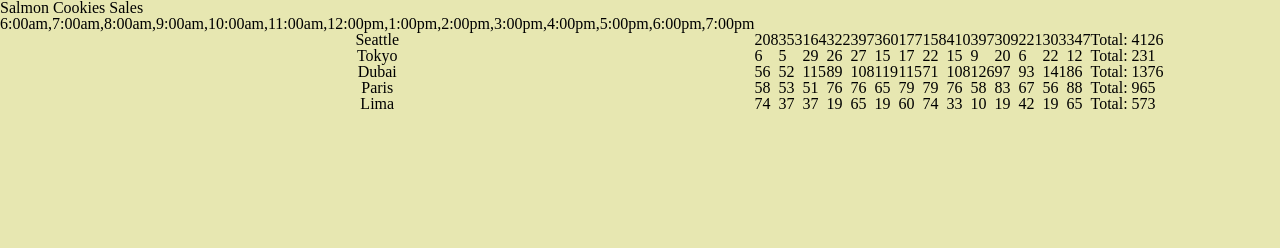
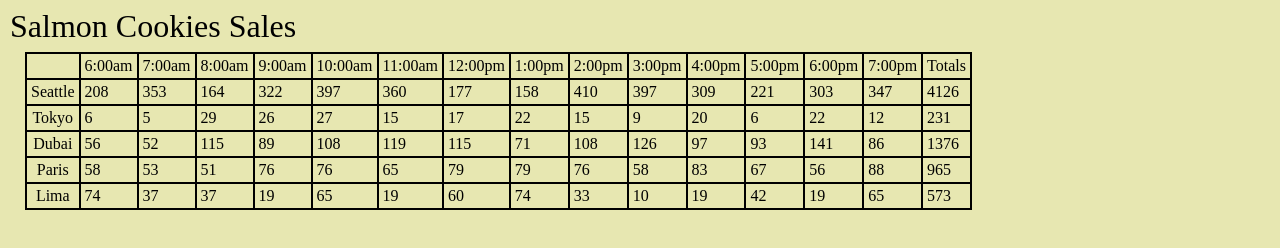
Before and after one commit to mrloulass/cookie-stand, a plain HTML site: page sales.html in a window 1280 px wide. Drawn offline with Linux system fonts and the light colour scheme.

Commit message:
Table all done in JS Updated CSS,HTML

```diff
--- a/css/style.css
+++ b/css/style.css
@@ -1,3 +1,33 @@
+h1 {
+  font-size: xx-large;
+  margin-left:0;
+  padding: 10px;
+}
+
 body {
   background-color: rgb(231, 231, 177);
+  max-width: 960px;
+  max-width: auto;
 }
+img {
+  margin-left: 200px;
+}
+nav {
+  padding: 10px;
+}
+
+p {
+  padding: 10px;
+}
+a {
+  padding: 10px;
+}
+table, th, td, tr{
+  border: 2px solid black;
+  padding: 4px;
+  margin-left: 25px;
+}
+
+li {
+  display: inline;
+}
--- a/js/app.js
+++ b/js/app.js
@@ -1,6 +1,4 @@
 'use strict';
-
-// console.log('Hello World');
 
 // add global variables
 //  - add hours array
@@ -10,12 +8,6 @@ let hours = ['6:00am', '7:00am', '8:00am', '9:00am', '10:00am', '11:00am', '12:0
 let allCookiesStands = [];
 
 let cookieTable = document.getElementById('cookieTable');
-
-let tr = document.createElement('tr');
-cookieTable.appendChild(tr);
-let topHours = document.createElement('td');
-topHours.textContent = hours;
-tr.appendChild(topHours);
 
 // change object literals to constructor object functions
 function Store(name, minimunCustomerHourly, maximumCustomerHourly, avgerageCookiesSoldPerCustomer) {
@@ -31,6 +23,7 @@ function Store(name, minimunCustomerHourly, maximumCustomerHourly, avgerageCooki
 Store.prototype.randomCustomerHourly = function () {
   return Math.floor(Math.random() * (this.maximumCustomerHourly - this.minimunCustomerHourly + 1) + this.minimunCustomerHourly);
 };
+
 Store.prototype.calCookiesSoldHourly = function () {
   for (let i = 0; i < hours.length; i++) {
     let randomCustomer = this.randomCustomerHourly();
@@ -41,6 +34,7 @@ Store.prototype.calCookiesSoldHourly = function () {
 };
 Store.prototype.render = function () {
   this.calCookiesSoldHourly();
+
 
   let tr = document.createElement('tr');
   cookieTable.appendChild(tr);
@@ -55,24 +49,42 @@ Store.prototype.render = function () {
     tr.appendChild(td);
   }
   let td = document.createElement('td');
-  td.textContent = `Total: ${this.dailyStoreTotal}`;
+  td.textContent = `${this.dailyStoreTotal}`;
   tr.appendChild(td);
 };
 
-let seattle = new Store('Seattle', 23, 65, 6.3);
-// console.log(seattle);
-let tokyo = new Store('Tokyo', 3, 24, 1.2);
-let dubai = new Store('Dubai', 11, 38, 3.7);
-let paris = new Store('Paris', 20, 38, 2.3);
-let lima = new Store('Lima', 2, 16, 4.6);
 
-function renderAll(){
+
+new Store('Seattle', 23, 65, 6.3);
+new Store('Tokyo', 3, 24, 1.2);
+new Store('Dubai', 11, 38, 3.7);
+new Store('Paris', 20, 38, 2.3);
+new Store('Lima', 2, 16, 4.6);
+
+function renderAll() {
   // use a for loop
-  for (let i = 0; i < allCookiesStands.length; i++){
+  for (let i = 0; i < allCookiesStands.length; i++) {
     allCookiesStands[i].render();
   }
+
 }
+function renderOne() {
+  let header = document.createElement('thead');
+  cookieTable.appendChild(header);
+  let th = document.createElement('th');
+  header.appendChild(th);
+  for (let i = 0; i < hours.length; i++) {
+    let th = document.createElement('th');
+    th.textContent = hours[i];
+    header.appendChild(th);
+  }
+  th = document.createElement('th');
+  th.textContent = 'Totals';
+  header.appendChild(th);
+}
+renderOne();
 renderAll();
+
 // seattle.render();
 // tokyo.render();
 // dubai.render();
```
Also changed, not shown: index.html (+15 -1 lines), sales.html (+3 -1 lines), img/salmon.png (added).
